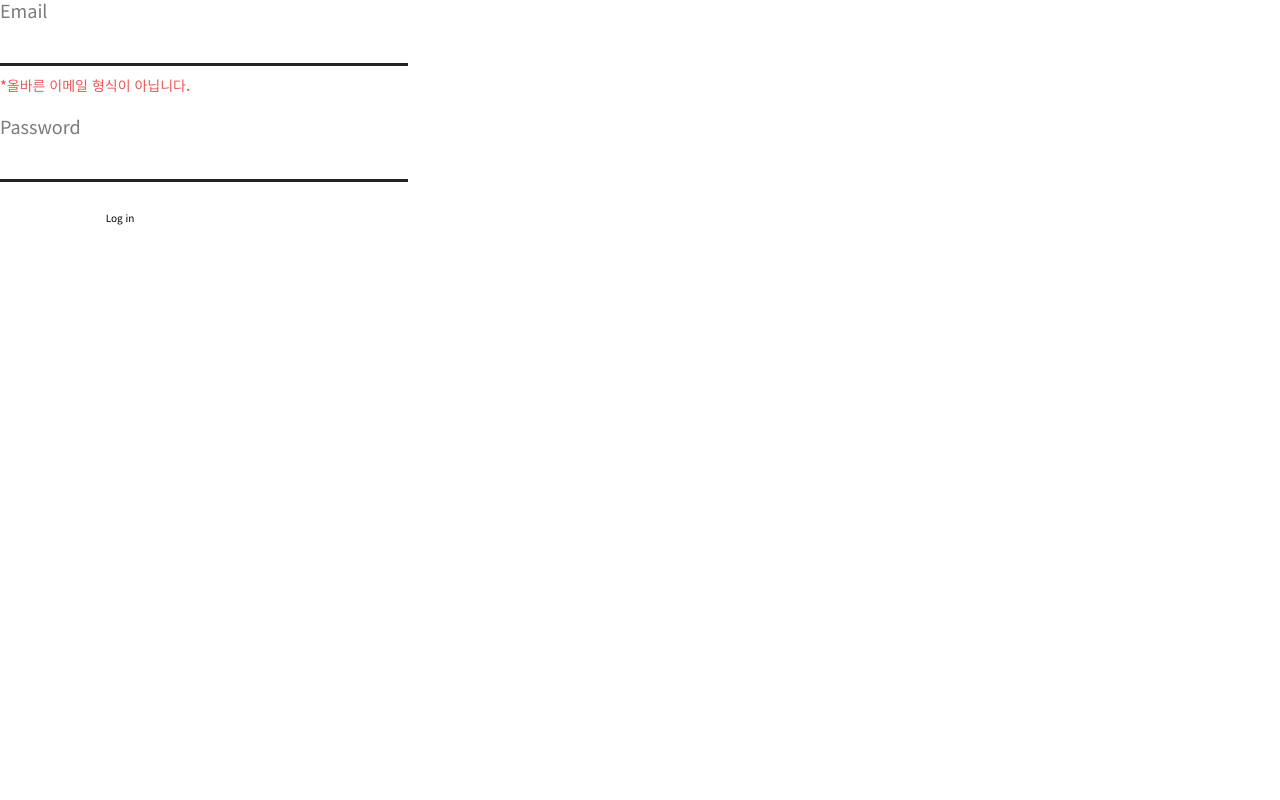
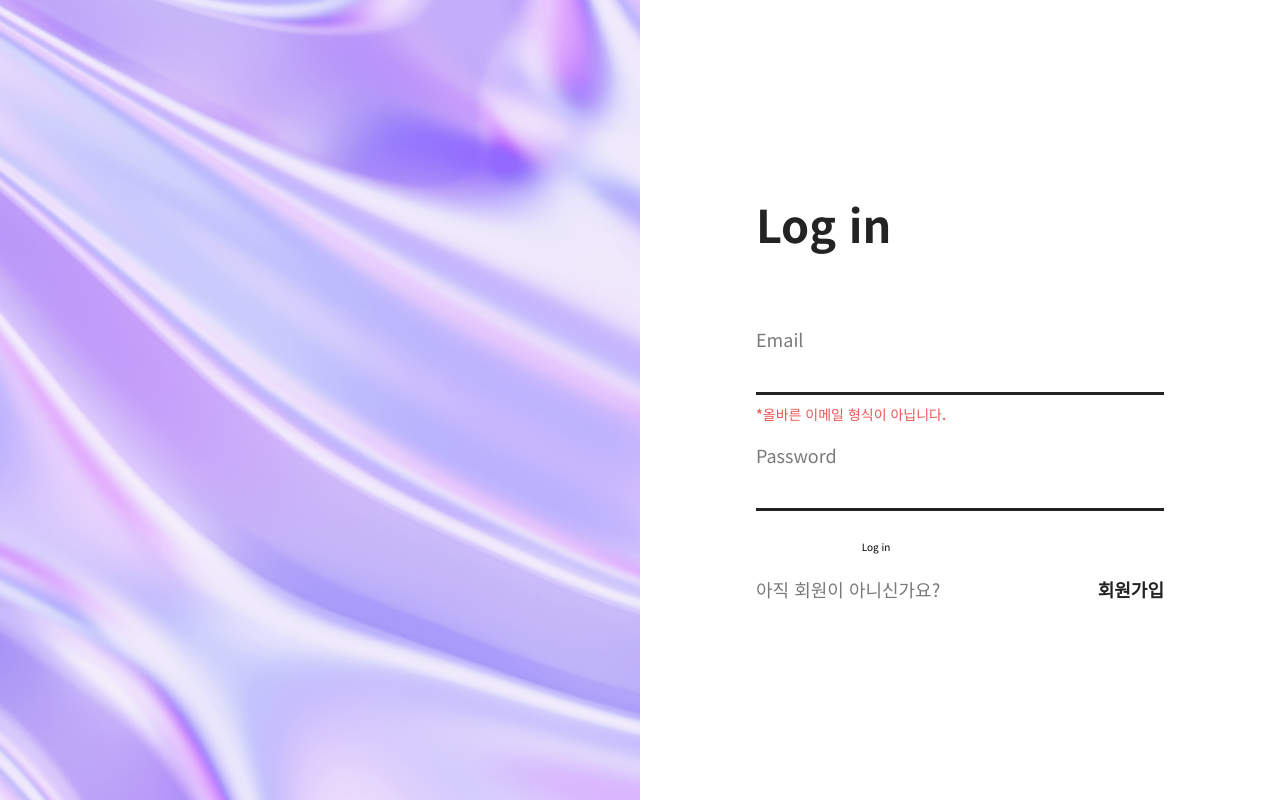
Before and after one commit to yonaisgood/MoneyLupin, a React (Create React App) app: page /login in a window 1280 px wide. Built offline with nearby package versions, Linux system fonts and the light colour scheme.

Commit message:
Design: 로그인 페이지 완료

```diff
--- a/src/GlobalStyle.jsx
+++ b/src/GlobalStyle.jsx
@@ -18,6 +18,18 @@ const GlobalStyle = createGlobalStyle`
 
     --brand-color: #7754F3;
     --brand-color-light: #CEC2FD;
+  }
+
+
+  .a11y-hidden {
+    clip: rect(1px, 1px, 1px, 1px);
+    clip-path: inset(50%);
+    width: 1px;
+    height: 1px;
+    margin: -1px;
+    overflow: hidden;
+    padding: 0;
+    position: absolute;
   }
 
   body {
@@ -51,6 +63,10 @@ const GlobalStyle = createGlobalStyle`
     width: 100%;
     height: 100%;
   }
+
+  h1, h2, h3, h4, h5, h6 {
+    margin: 0;
+  }
 `;
 
 export default GlobalStyle;
--- a/src/components/Header.jsx
+++ b/src/components/Header.jsx
@@ -7,13 +7,13 @@ const Header = () => {
     <StyledHeader>
       <div>
         <h1>
-          <Link to='/'>
-            <img src={logo} alt='lupin 로고' />
+          <Link to="/">
+            <img src={logo} alt="lupin 로고" />
           </Link>
         </h1>
 
         <button>
-          <span className='hamburger'>
+          <span className="hamburger">
             <span></span>
             <span></span>
             <span></span>
@@ -23,26 +23,26 @@ const Header = () => {
         <nav>
           <ul>
             <li>
-              <Link to='/'>NEW 클래스</Link>
+              <Link to="/">NEW 클래스</Link>
             </li>
             <li>
-              <Link to='/'>BEST 클래스</Link>
+              <Link to="/">BEST 클래스</Link>
             </li>
             <li>
-              <Link to='/'>얼리버드 혜택</Link>
+              <Link to="/">얼리버드 혜택</Link>
             </li>
             <li>
-              <Link to='/'>1:1 코칭</Link>
+              <Link to="/">1:1 코칭</Link>
             </li>
             <li>
-              <Link to='/'>이벤트</Link>
+              <Link to="/">이벤트</Link>
             </li>
             <li>
-              <Link to='/'>커리큘럼</Link>
+              <Link to="/">커리큘럼</Link>
             </li>
           </ul>
         </nav>
-        <Link to='/login' id='login'>
+        <Link to="/login" id="login">
           로그인
         </Link>
       </div>
@@ -51,23 +51,26 @@ const Header = () => {
 };
 
 const StyledHeader = styled.header`
+  border-bottom: 2px solid var(--gray-100); // 확인 필요
+
   div {
     position: relative;
-    padding: 34px 0 12px; // 확인 필요
-    max-width: 1185px; // 확인 필요
+    padding: 34px 0 12px;
+    max-width: 1185px;
     margin: auto;
     font-size: 16px;
     color: var(--black-color);
   }
-  border-bottom: 2px solid var(--gray-100); // 확인 필요
+
   h1 {
-    margin: 0;
     margin-bottom: 31px;
     width: 94px;
   }
+
   img {
     aspect-ratio: 94 / 20;
   }
+
   .hamburger {
     display: inline-block;
     margin-right: 7px;
@@ -75,23 +78,27 @@ const StyledHeader = styled.header`
       display: block;
       width: 18px;
       height: 2px;
-      background: #1c1b1f; // 확인 필요
+      background: var(--black-color);
     }
     span + span {
       margin-top: 3px;
     }
   }
+
   nav {
     display: inline-block;
   }
+
   ul {
     margin: 0;
     padding: 0;
   }
+
   li {
     margin-left: 30px;
     display: inline-block;
   }
+
   #login {
     position: absolute;
     top: 22px;
--- a/src/pages/Login.jsx
+++ b/src/pages/Login.jsx
@@ -1,22 +1,79 @@
-import StyledForm from "../components/Form";
+import { styled } from 'styled-components';
+import StyledForm from '../components/Form';
+import loginBg from '../assets/images/login-bg.png';
+import { Link } from 'react-router-dom';
 
 const Login = () => {
   return (
-    <>
+    <StyledMain url={loginBg}>
+      <h1 className="a11y-hidden">Lupin</h1>
+      <article>
+        <StyledH2>Log in</StyledH2>
         <StyledForm>
-        <label htmlFor="">
+          <label>
             Email
             <input type="email" />
           </label>
           <strong>*올바른 이메일 형식이 아닙니다.</strong>
-        <label htmlFor="">
+          <label>
             Password
             <input type="password" />
           </label>
           <button>Log in</button>
         </StyledForm>
-    </>
+        <span className="text">아직 회원이 아니신가요?</span>
+        <Link to="/join">회원가입</Link>
+      </article>
+    </StyledMain>
   );
 };
+const StyledMain = styled.main`
+  /* position: relative; */
+  min-height: 100vh;
+  width: 50%;
+  display: flex;
+  margin-left: auto;
+  article {
+    max-width: 408px;
+    margin: auto;
+  }
+
+  .text {
+    display: inline-block;
+    margin-top: 23px;
+    font-size: 1.8rem;
+    line-height: 2.9rem;
+    color: var(--gray-300);
+  }
+
+  a {
+    display: inline-block;
+    float: right;
+    margin: 18px -5px 0 0;
+    padding: 5px;
+    line-height: 2.9rem;
+    font-size: 1.8rem;
+    font-weight: 700;
+    color: var(--black-color);
+  }
+
+  &::before {
+    content: '';
+    position: absolute;
+    top: 0;
+    bottom: 0;
+    left: 0;
+    right: 0;
+    width: 50%;
+    background: ${(props) => 'url(' + props.url + ')'} no-repeat right bottom /
+      cover;
+  }
+`;
+const StyledH2 = styled.h2`
+  margin-bottom: 73px;
+  font-size: 4.5rem;
+  line-height: 6.5rem;
+  color: var(--black-color);
+`;
 
 export default Login;
```
Also changed, not shown: src/assets/images/login-bg.png (added). Lines whose indentation alone changed are shown as unchanged.
